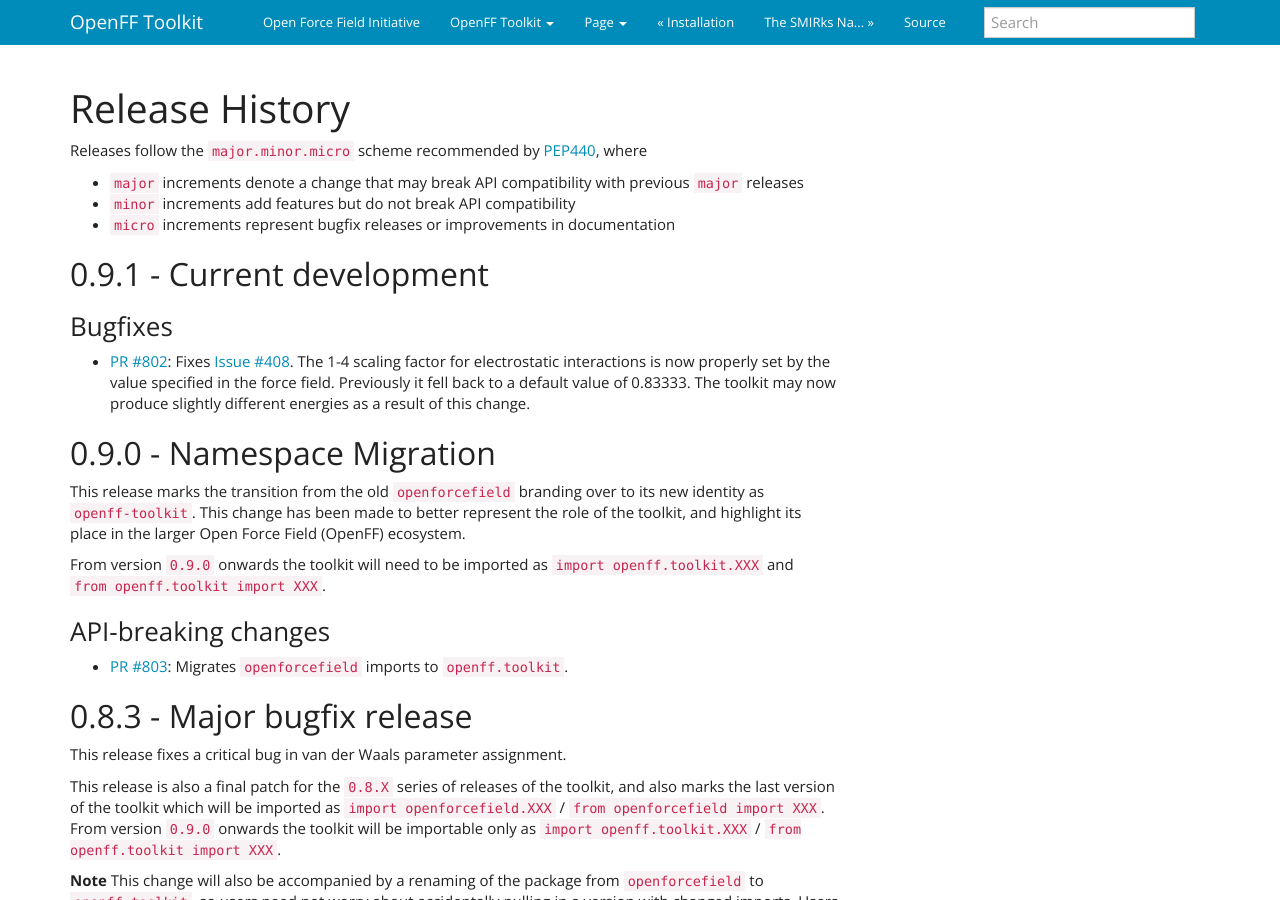
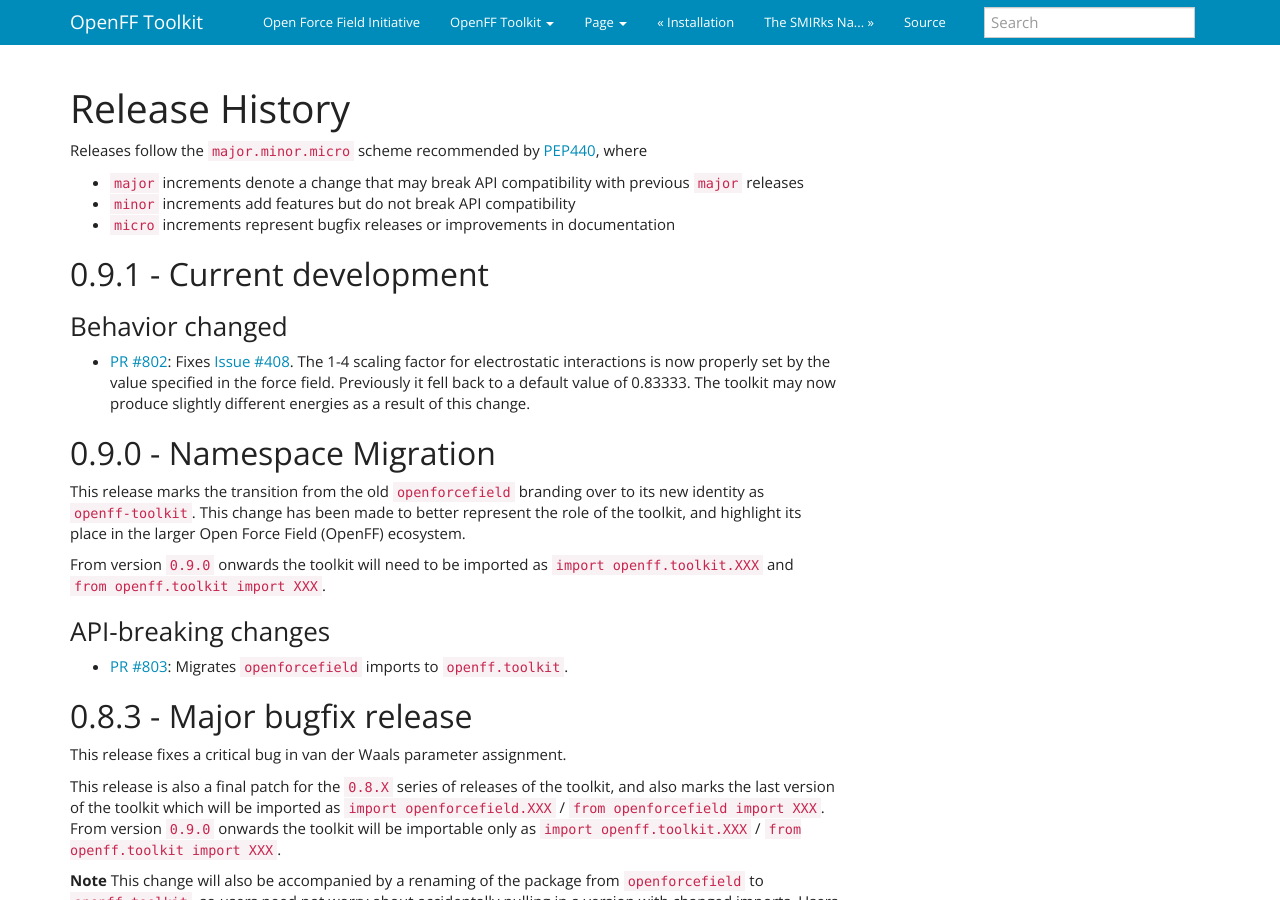
Before and after one commit to openforcefield/openff-toolkit, a Sphinx documentation site: the page built from docs/releasehistory.rst, in a window 1280 px wide and 900 px high. Built offline with Sphinx 7.4.7, drawn with Linux system fonts in a browser that asks for light colours.

Commit message:
Update docs/releasehistory.rst
Co-authored-by: Jeff Wagner <jwagnerjpl@gmail.com>

```diff
--- a/docs/releasehistory.rst
+++ b/docs/releasehistory.rst
@@ -10,7 +10,7 @@
 0.9.1 - Current development
 ---------------------------
 
-Bugfixes
+Behavior changed
 """"""""
 - `PR #802 <https://github.com/openforcefield/openforcefield/pull/802>`_: Fixes
   `Issue #408 <https://github.com/openforcefield/openforcefield/issues/408>`_. The 1-4 scaling
```
